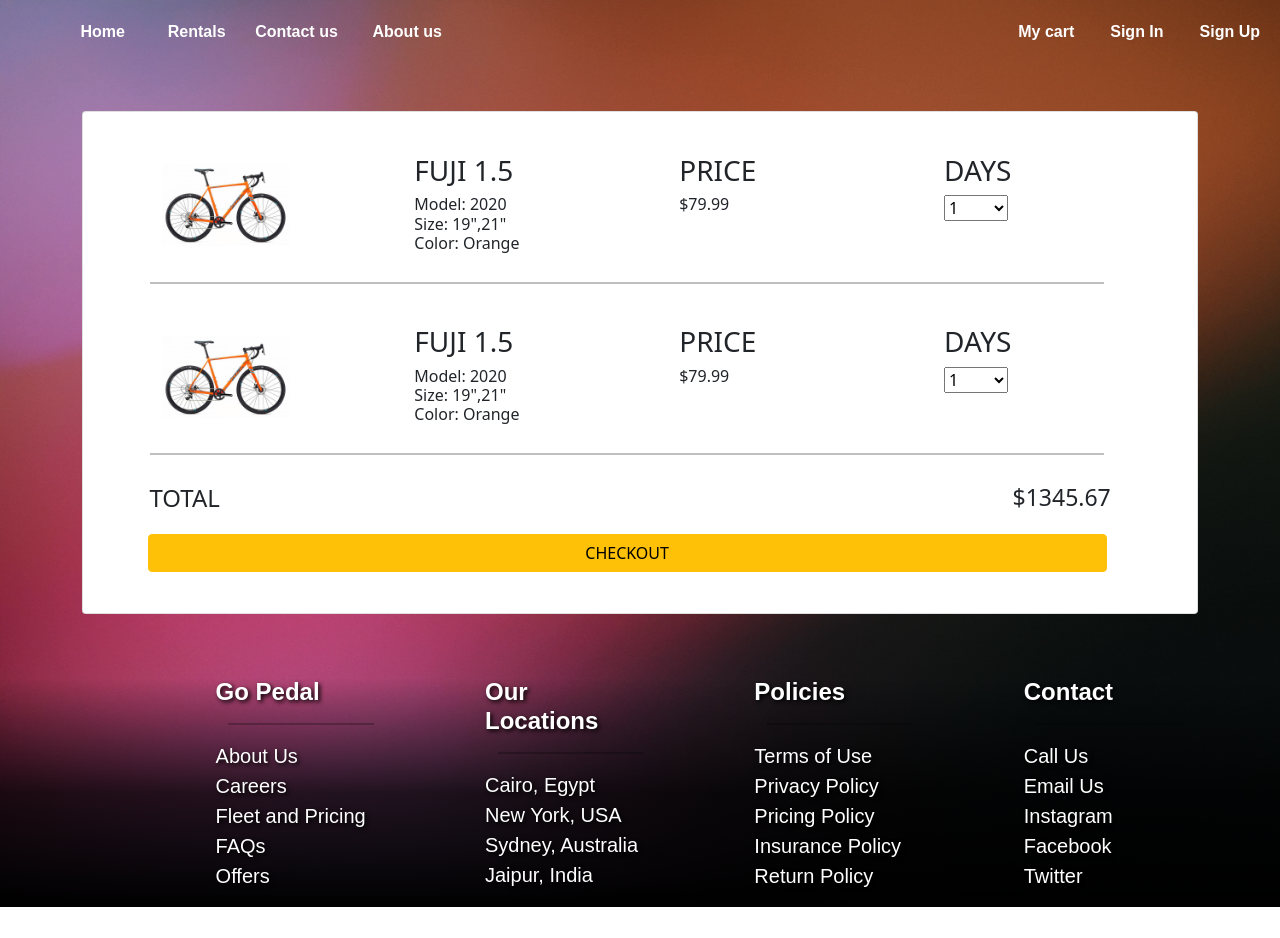
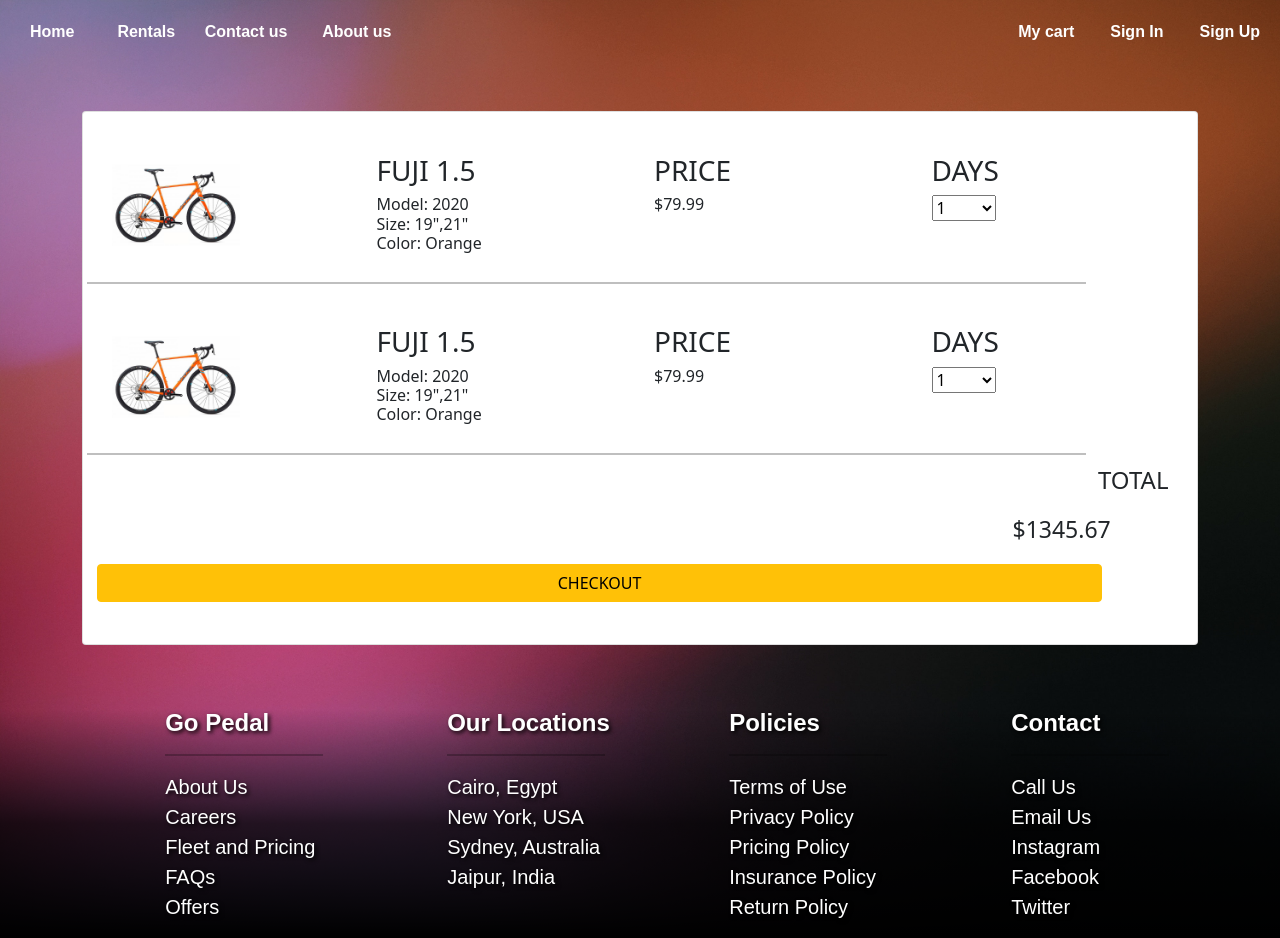
Before and after one commit to alikhaledm/Go-Padel, a website: page cart.html in a window 1280 px wide. Before the commit the page ends 907 px from the top, so only its background shows below. Drawn offline with nearby package versions, Linux system fonts and the light colour scheme.

```diff
--- a/cart.html
+++ b/cart.html
@@ -20,16 +20,13 @@
     }
 
     .row {
-      margin-left: 3vw;
       margin-right: 0%;
     }
-
     .row hr {
       width: 90%;
       color: black;
       height: 2px;
       margin-right: 0%;
-      margin-left: 1vw;
     }
 
     img {
```
